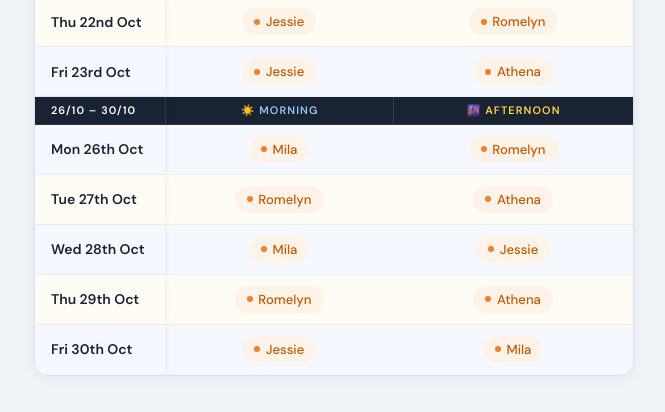
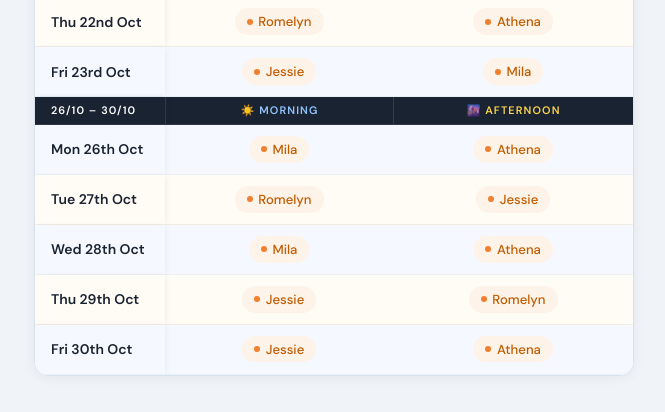
Before and after one commit to andrewengland17-maker/caribbean-bus-rota, a plain HTML site: page index.html in a window 1280 px wide. Shown: the part 348-760 px from the top of the page, without its empty margins (306-971 px from the left). Drawn offline with Linux system fonts and the light colour scheme.

Commit message:
Fix holiday mapping

```diff
--- a/index.html
+++ b/index.html
@@ -1102,9 +1102,6 @@
   const OVERRIDES = {
     '2026-08-24': { am: 'mila',    pm: 'jessie'  },
     '2026-08-25': { am: 'romelyn', pm: 'athena'  },
-    '2026-09-04': { am: 'jessie', pm: 'romelyn'  },
-    '2026-09-07': { am: 'jessie', pm: 'athena'  },
-    '2026-09-11': { am: 'mila', pm: 'athena'  },
   };
 
   // ── Schedule data ──────────────────────────────────────────────
@@ -1135,6 +1132,18 @@
 
   // Rolling schedule starts Mon 24 Aug 2026
   const ROLLING_START = new Date(2026, 7, 24);
+
+  // Full school holiday weeks (Mon dates). These weeks are entirely off school
+  // and must NOT count towards the Week A / Week B cycle.
+  const HOLIDAY_WEEKS = [
+    new Date(2026,  9, 12),  // Oct half-term (12–16 Oct)
+    new Date(2026, 11, 14),  // Christmas week 1 (14–18 Dec)
+    new Date(2026, 11, 21),  // Christmas week 2 (21–25 Dec)
+    new Date(2026, 11, 28),  // Christmas week 3 (28 Dec – 1 Jan)
+    new Date(2027,  1,  8),  // Lunar NY / school holiday (8–12 Feb)
+    new Date(2027,  2, 29),  // Easter week 1 (29 Mar – 2 Apr)
+    new Date(2027,  3,  5),  // Easter week 2 (5–9 Apr)
+  ];
 
   // ── Helpers ────────────────────────────────────────────────────
   function midnight(d) {
@@ -1187,10 +1196,14 @@
 
   // Given a Mon date, return array of 5 day objects for that week
   function rollingWeek(monDate) {
-    // Determine which fortnight offset this Monday is
+    // Determine which fortnight offset this Monday is.
+    // Holiday weeks (entire week off school) are excluded from the count so
+    // the Week A / Week B cycle isn't disrupted by school closures.
     const daysDiff = Math.round((midnight(monDate) - midnight(ROLLING_START)) / 86400000);
     const weekOffset = Math.floor(daysDiff / 7);
-    const patternOffset = ((weekOffset % 2) + 2) % 2; // 0=Week A, 1=Week B
+    const holidayWeeksPassed = HOLIDAY_WEEKS.filter(hw => midnight(hw) < midnight(monDate)).length;
+    const schoolWeekOffset = weekOffset - holidayWeeksPassed;
+    const patternOffset = ((schoolWeekOffset % 2) + 2) % 2; // 0=Week A, 1=Week B
     const base = patternOffset * 5;
     return PATTERN.slice(base, base + 5).map((p, i) => ({
       date: addDays(monDate, i),
```
